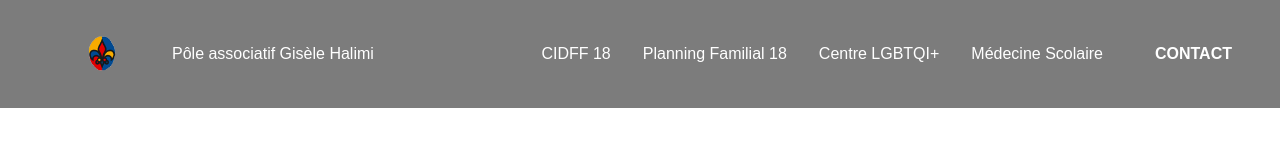
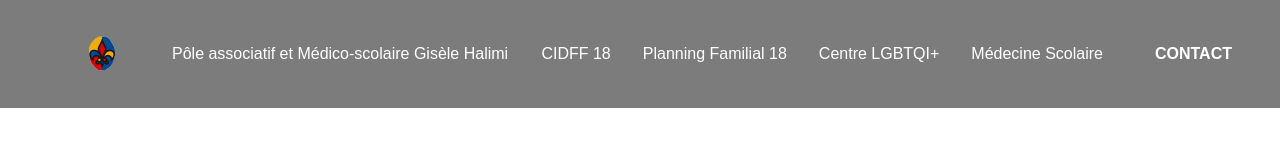
Before and after one commit to Dyls00/gisele_halimi_web_page, a Next.js app: page / in a window 1280 px wide. Shown: the top 146 px of the page. Built offline with nearby package versions, Linux system fonts and the light colour scheme.

Commit message:
modif navbar

```diff
--- a/app/nav/navbar.jsx
+++ b/app/nav/navbar.jsx
@@ -88,7 +88,7 @@ export default function Nav() {
             href="#"
             className="mr-4 cursor-pointer py-1.5 font-medium"
           >
-            Pôle associatif Gisèle Halimi
+            Pôle associatif et Médico-scolaire Gisèle Halimi
           </Typography>
         </div>
 
```
